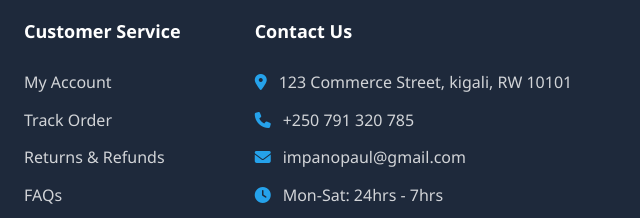
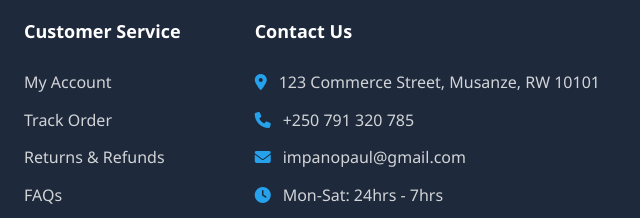
Before and after one commit to REY-HIDDEN/ShopmaxWebsite, a plain HTML site: page Shop max platform/Public/index.html in a window 1280 px wide. Shown: the part 3358-3576 px from the top of the page, 640-1280 px from the left. Drawn offline with Linux system fonts and the light colour scheme; no server answers.

Commit message:
modify the shopmax

```diff
--- a/Shop max platform/Public/index.html
+++ b/Shop max platform/Public/index.html
@@ -286,7 +286,7 @@
                 <div class="footer-col">
                     <h3>Contact Us</h3>
                     <ul class="contact-info">
-                        <li><i class="fas fa-map-marker-alt"></i> 123 Commerce Street, kigali, RW 10101</li>
+                        <li><i class="fas fa-map-marker-alt"></i> 123 Commerce Street, Musanze, RW 10101</li>
                         <li><i class="fas fa-phone"></i> +250 791 320 785</li>
                         <li><i class="fas fa-envelope"></i>impanopaul@gmail.com</li>
                         <li><i class="fas fa-clock"></i> Mon-Sat: 24hrs - 7hrs</li>
```
Also changed, not shown: Shop max platform/Public/checkout.html (+1 -1 lines), index.html (+1 -1 lines).
